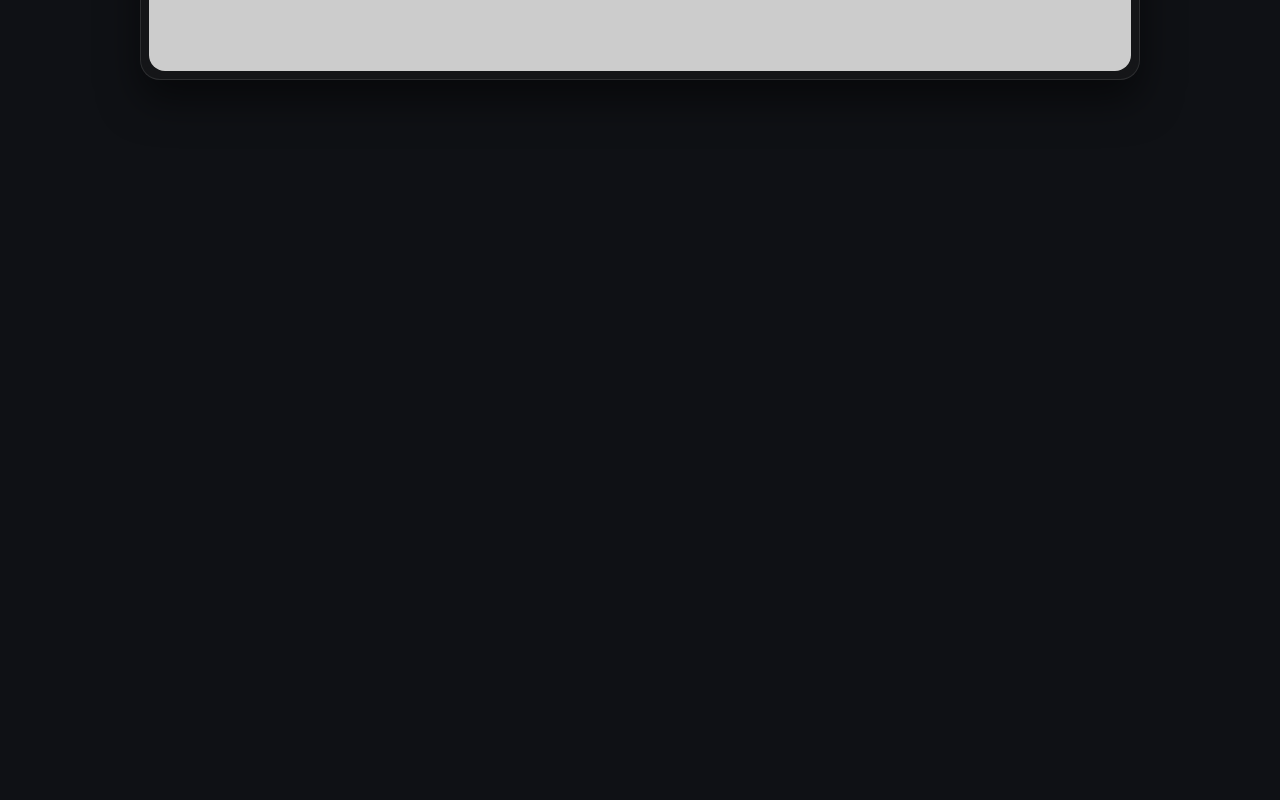
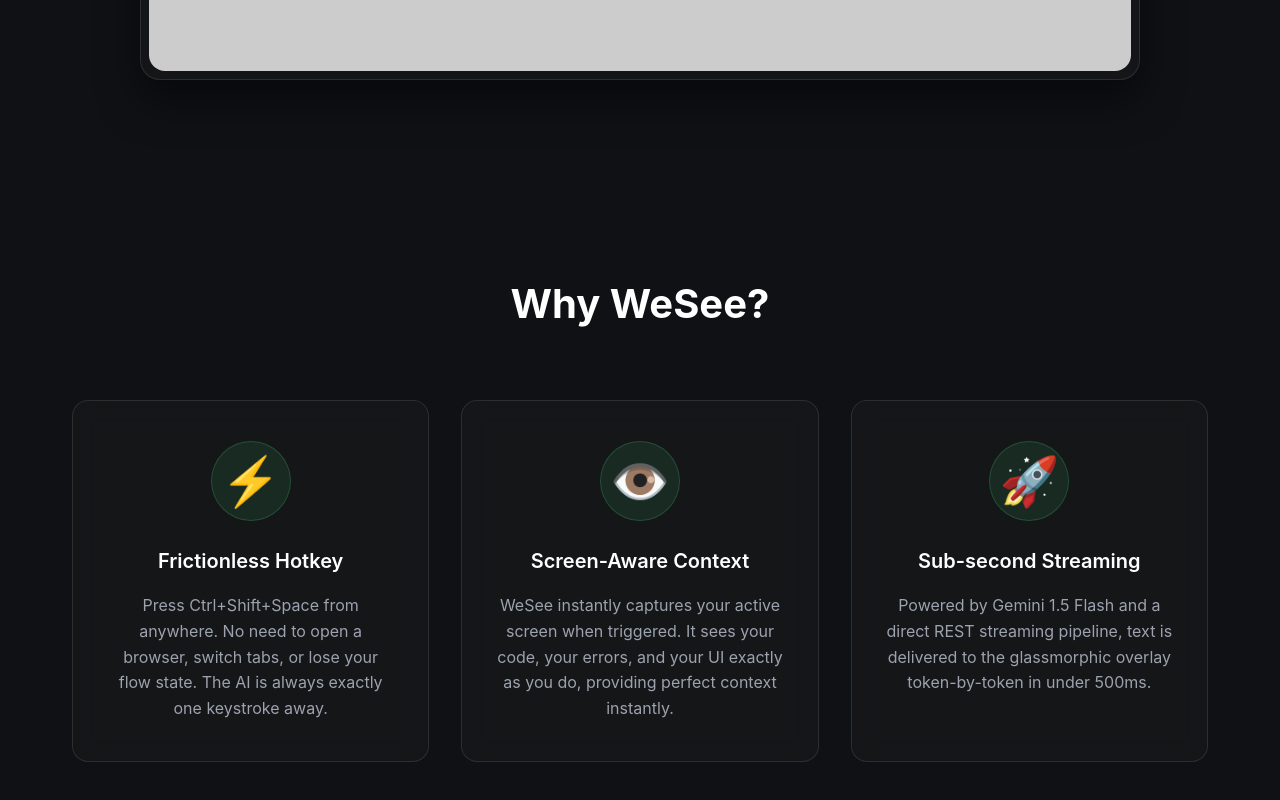
Before and after one commit to Mayank-Narang/wesee_landing, a React (Vite) app: page / in a window 1280 px wide. Shown: the part 1052-1852 px from the top of the page. Before the commit the page ends 1228 px from the top, so only its background shows below. Built offline with nearby package versions, Linux system fonts and the light colour scheme.

Commit message:
adding product features section

```diff
--- a/src/App.jsx
+++ b/src/App.jsx
@@ -1,6 +1,7 @@
 import React from 'react';
 import Navbar from './components/Navbar';
 import Hero from './components/Hero';
+import Features from './components/Features';
 
 function App() {
   return (
@@ -8,6 +9,7 @@
       <Navbar />
       <main style={{ marginTop: '80px', minHeight: '100vh' }}>
         <Hero />
+        <Features />
         {/* Components for future parts will go here */}
       </main>
     </>
--- /dev/null
+++ b/src/components/Features.jsx
@@ -0,0 +1,92 @@
+import React from 'react';
+
+const Features = () => {
+  const featureList = [
+    {
+      title: 'Frictionless Hotkey',
+      description: 'Press Ctrl+Shift+Space from anywhere. No need to open a browser, switch tabs, or lose your flow state. The AI is always exactly one keystroke away.',
+      icon: '⚡'
+    },
+    {
+      title: 'Screen-Aware Context',
+      description: 'WeSee instantly captures your active screen when triggered. It sees your code, your errors, and your UI exactly as you do, providing perfect context instantly.',
+      icon: '👁️'
+    },
+    {
+      title: 'Sub-second Streaming',
+      description: 'Powered by Gemini 1.5 Flash and a direct REST streaming pipeline, text is delivered to the glassmorphic overlay token-by-token in under 500ms.',
+      icon: '🚀'
+    }
+  ];
+
+  return (
+    <section id="features" style={styles.featuresSection}>
+      <h2 style={styles.sectionTitle}>Why WeSee?</h2>
+
+      <div style={styles.grid}>
+        {featureList.map((feature, index) => (
+          <div key={index} style={styles.card} className="glass">
+            <div style={styles.icon}>{feature.icon}</div>
+            <h3 style={styles.cardTitle}>{feature.title}</h3>
+            <p style={styles.cardDesc}>{feature.description}</p>
+          </div>
+        ))}
+      </div>
+    </section>
+  );
+};
+
+const styles = {
+  featuresSection: {
+    padding: '6rem 1rem',
+    maxWidth: '1200px',
+    margin: '0 auto',
+    textAlign: 'center',
+  },
+  sectionTitle: {
+    fontSize: '2.5rem',
+    fontWeight: '700',
+    marginBottom: '4rem',
+    color: 'var(--text-primary)',
+  },
+  grid: {
+    display: 'grid',
+    gridTemplateColumns: 'repeat(auto-fit, minmax(300px, 1fr))',
+    gap: '2rem',
+    padding: '0 1rem',
+  },
+  card: {
+    padding: '2.5rem 2rem',
+    display: 'flex',
+    flexDirection: 'column',
+    alignItems: 'center',
+    textAlign: 'center',
+    transition: 'transform 0.3s ease, box-shadow 0.3s ease',
+    cursor: 'default',
+  },
+  icon: {
+    fontSize: '3rem',
+    marginBottom: '1.5rem',
+    background: 'rgba(74, 222, 128, 0.1)',
+    width: '80px',
+    height: '80px',
+    display: 'flex',
+    alignItems: 'center',
+    justifyContent: 'center',
+    borderRadius: '50%',
+    border: '1px solid rgba(74, 222, 128, 0.2)',
+  },
+  cardTitle: {
+    fontSize: '1.25rem',
+    fontWeight: '600',
+    marginBottom: '1rem',
+    color: 'var(--text-primary)',
+  },
+  cardDesc: {
+    fontSize: '1rem',
+    color: 'var(--text-secondary)',
+    lineHeight: '1.6',
+  }
+};
+
+export default Features;
```
